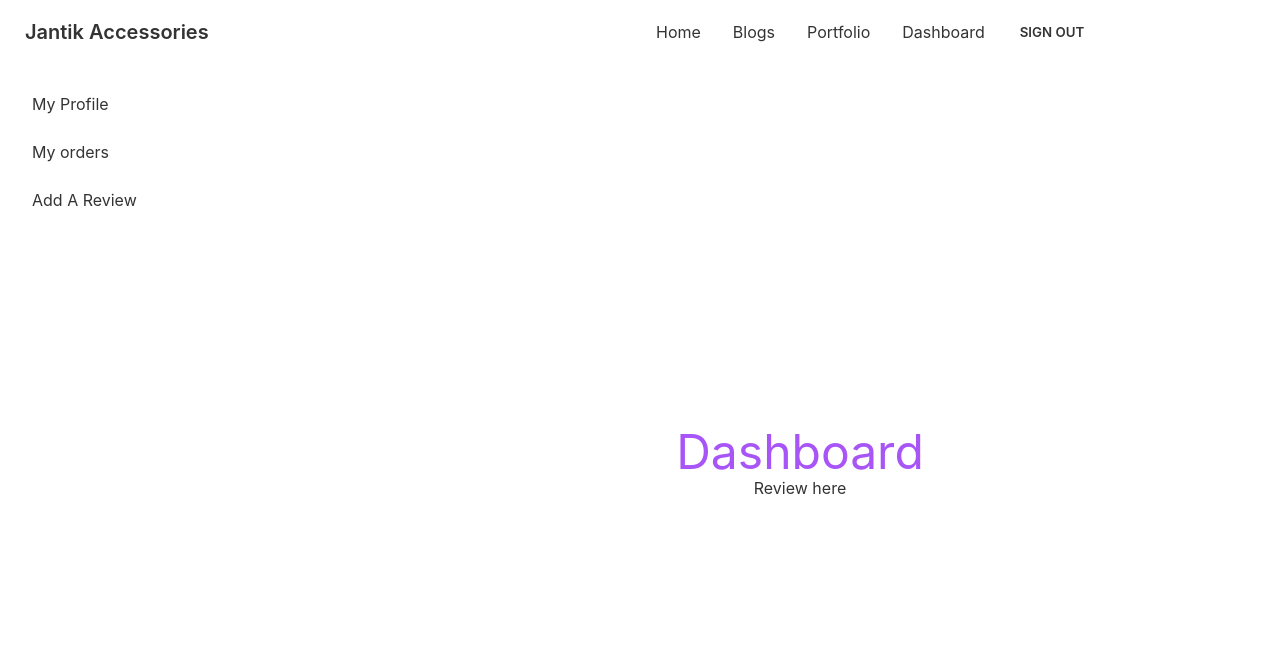
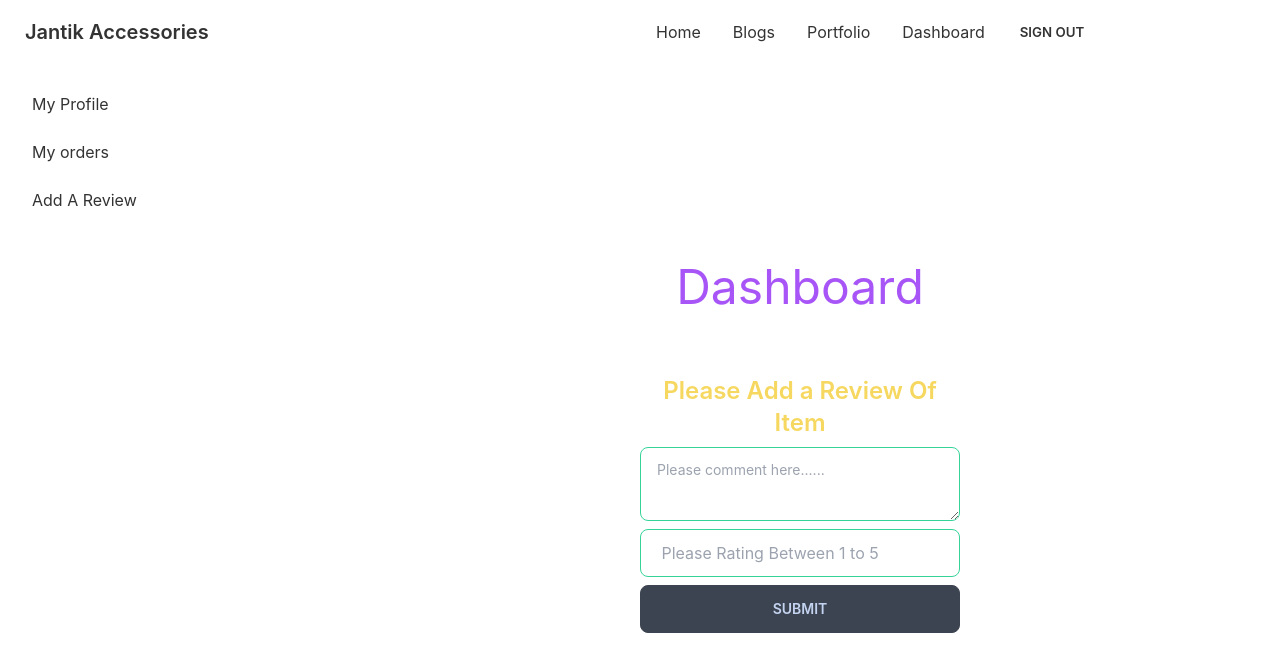
Before and after one commit to Abu-Sahad/jantik-accessories-client-site, a React (Create React App) app: page /dashboard/review in a window 1280 px wide. Shown: the top 672 px of the page. Built offline with nearby package versions, Linux system fonts and the light colour scheme; no server answers; sample sign-in values are in the browser's storage.

Commit message:
revies added

```diff
--- a/src/App.js
+++ b/src/App.js
@@ -10,7 +10,7 @@ import RequireAuth from './Pages/RequireAuth/RequireAuth';
 import Dashboard from './Pages/Dashboard/Dashboard';
 import MyProfile from './Pages/MyProfile/MyProfile';
 import MyOrders from './Pages/MyOrders/MyOrders';
-import Review from './Pages/Review/Review';
+import AddReviews from './Pages/AddReviews/AddReviews';
 
 
 function App() {
@@ -27,7 +27,7 @@ function App() {
         <Route path="dashboard" element={<RequireAuth><Dashboard /></RequireAuth>} >
           <Route index element={<MyProfile></MyProfile>}></Route>
           <Route path='/dashboard/orders' element={<MyOrders></MyOrders>}></Route>
-          <Route path='/dashboard/review' element={<Review></Review>}></Route>
+          <Route path='/dashboard/review' element={<AddReviews></AddReviews>}></Route>
         </Route>
 
       </Routes>
--- /dev/null
+++ b/src/Pages/AddReviews/AddReviews.js
@@ -0,0 +1,57 @@
+import React from 'react';
+
+const AddReviews = () => {
+    const handleReview = e => {
+        e.preventDefault()
+        const reviews = {
+            review: e.target.review.value,
+            ratings: e.target.ratings.value
+        }
+        fetch('http://localhost:5000/review', {
+            method: 'POST',
+            headers: {
+                'content-type': 'application/json'
+            },
+            body: JSON.stringify(reviews)
+        })
+            .then(res => res.json())
+            .then(data => {
+                console.log(data)
+                e.target.reset()
+            })
+    }
+
+
+    return (
+        <div>
+            {/* <h2 className='text-3xl text-accent p-4'>Please Add a Review</h2> */}
+
+            <div className="card  flex justify-center items-center ">
+                <div className="card-body mt-8">
+                    <h2 className="card-title text-center text-2xl text-secondary w-full max-w-xs">Please Add a Review Of Item</h2>
+                    <form onSubmit={handleReview} className='form-control'>
+
+                        <textarea className="textarea textarea-success" name='review' required placeholder="Please comment here...... ">
+
+                        </textarea>
+
+                        <input
+                            type="text"
+                            name="ratings"
+                            required
+                            placeholder=" Please Rating Between 1 to 5"
+                            className="input input-bordered my-2 input-success w-full max-w-xs"
+                        />
+                        <input
+                            className="btn  w-full max-w-xs "
+                            type="Submit"
+                            value={"SUBMIT"}
+                        />
+                    </form>
+                </div>
+            </div>
+        </div>
+    );
+};
+
+export default AddReviews;
--- a/src/Pages/Home/Home.js
+++ b/src/Pages/Home/Home.js
@@ -1,6 +1,7 @@
 import React from 'react';
 import Footer from '../Footer/Footer';
 import Iteams from '../Iteams/Iteams';
+import Reviews from '../Reviews/Reviews';
 import Summary from '../Summary/Summary';
 import Banner from './Banner';
 
@@ -10,6 +11,7 @@ const Home = () => {
             <Banner></Banner>
             <Iteams></Iteams>
             <Summary></Summary>
+            <Reviews></Reviews>
             <Footer></Footer>
 
         </div>
--- a/src/Pages/Review/Review.js
+++ b/src/Pages/Review/Review.js
@@ -1,9 +1,14 @@
 import React from 'react';
 
-const Review = () => {
+const Review = ({ item }) => {
+    //const { review, ratings } = item.review;
     return (
-        <div>
-            <h2>Review here</h2>
+        <div class="card lg:max-w-lg bg-base-100 shadow-xl">
+            <div class="card-body items-center text-center">
+                <p>{item.review}</p>
+                <p className="font-bold ">Ratings:{item.ratings}</p>
+
+            </div>
         </div>
     );
 };
--- /dev/null
+++ b/src/Pages/Reviews/Reviews.js
@@ -0,0 +1,31 @@
+import React, { useEffect, useState } from 'react';
+import Review from '../Review/Review';
+
+const Reviews = () => {
+    const [reviews, setReviews] = useState([])
+    useEffect(() => {
+        fetch('http://localhost:5000/review')
+            .then(res => res.json())
+            .then(data => {
+                setReviews(data)
+            })
+
+    }, [])
+    return (
+        <div className='my-28 mx-12'>
+            <div className='text-center mb-10'>
+                <h3 className='text-primary text-4xl font-bold uppercase'>Review area</h3>
+            </div>
+            <div className='grid sm:grid-cols-1 md:grid-cols-2 lg:grid-cols-3 gap-10'>
+                {
+                    reviews.slice(0, 6).map(item => <Review
+                        key={item._id}
+                        item={item}
+                    ></Review>)
+                }
+            </div>
+        </div>
+    );
+};
+
+export default Reviews;
```
